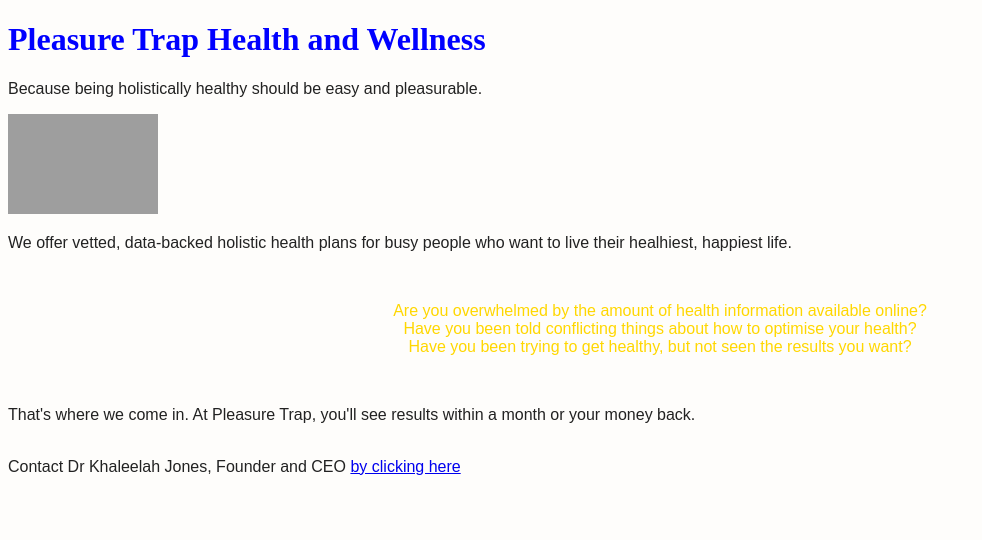
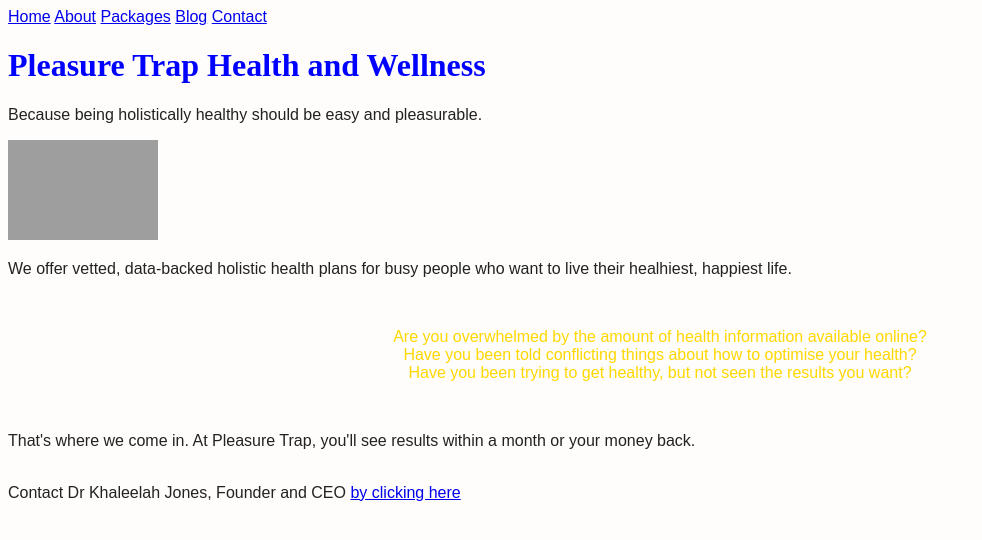
Before and after one commit to khaleelahjones/khaleelahjones.github.io, a plain HTML site: page unit_3/index.html in a window 1280 px wide. Shown: the whole page, without its empty margins (0-982 px from the left). Drawn offline with Linux system fonts and the light colour scheme; grey boxes are pictures that could not be loaded.

Commit message:
Unit 4 Changes

```diff
--- a/unit_3/index.html
+++ b/unit_3/index.html
@@ -5,7 +5,20 @@
 	<link rel="stylesheet" type="text/css" href="css/style.css">
 </head>
 <body>
+	<div id="lander">
+			<nav>
+				<a class="navlinks" href="#">Home</a>
+				<a class="navlinks" href="#">About</a>
+				<a class="navlinks" href="#">Packages</a>
+				<a class="navlinks" href="#">Blog</a>
+				<a class="navlinks" href="#">Contact</a>
+			</nav>
+		<header>
 			<h1>Pleasure Trap Health and Wellness</h1>
+		</header>
+	</div>
+
+	<main>
 		<p id="slogan">Because being holistically healthy should be easy and pleasurable.</p>
 		<img src="images/tomatotart.jpg" width="150" height="100" alt="healthy delicious food" title="health and wellness begins with food">
 			<p>We offer vetted, data-backed holistic health plans for busy people who want to live their healhiest, happiest life. </p>
@@ -18,5 +31,6 @@
 			<br>
 			<p>That's where we come in. At Pleasure Trap, you'll see results within a month or your money back.</p>
 			<br>Contact Dr Khaleelah Jones, Founder and CEO <a href="mailto:Kj@khaleelahjones.com?subject=Hello%20there!&body=Hello%20Khaleelah">by clicking here</a>
+		</main>
 	</body>
 </html>
```
Lines whose indentation alone changed are shown as unchanged.
